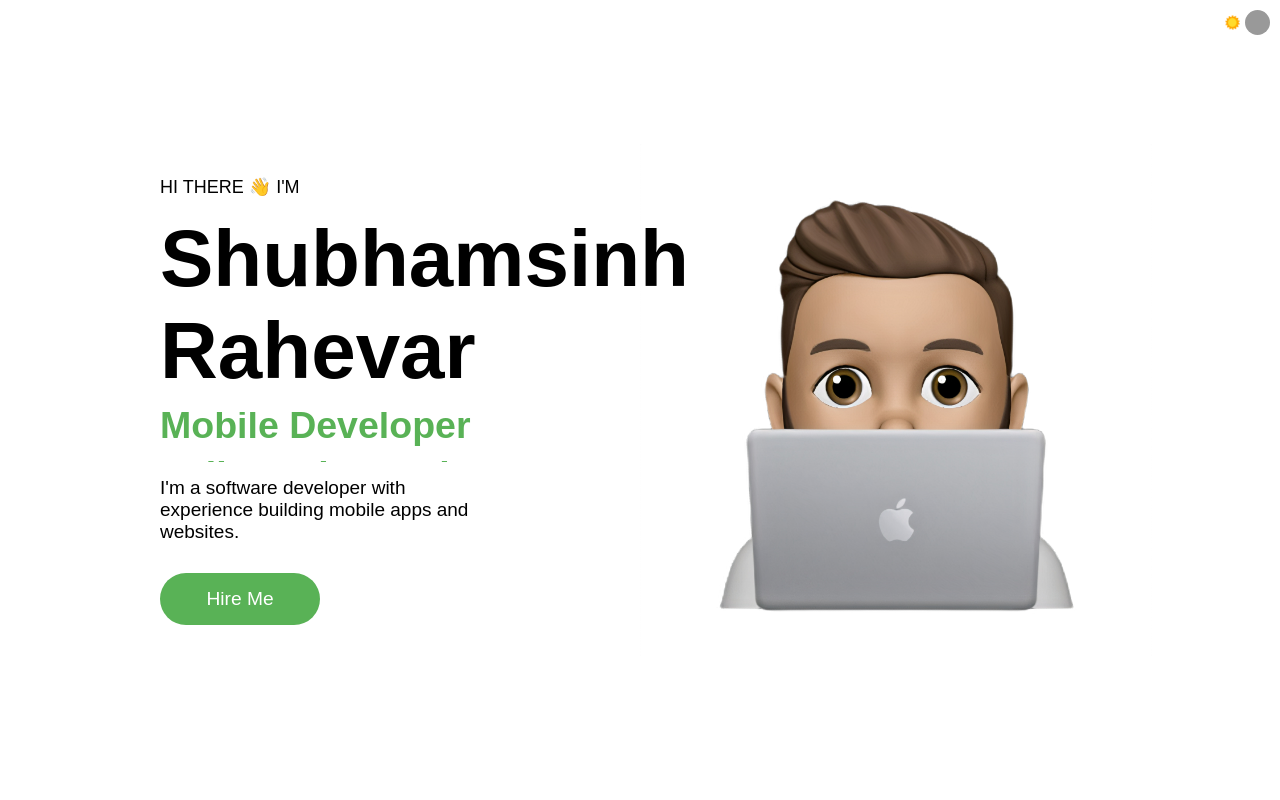
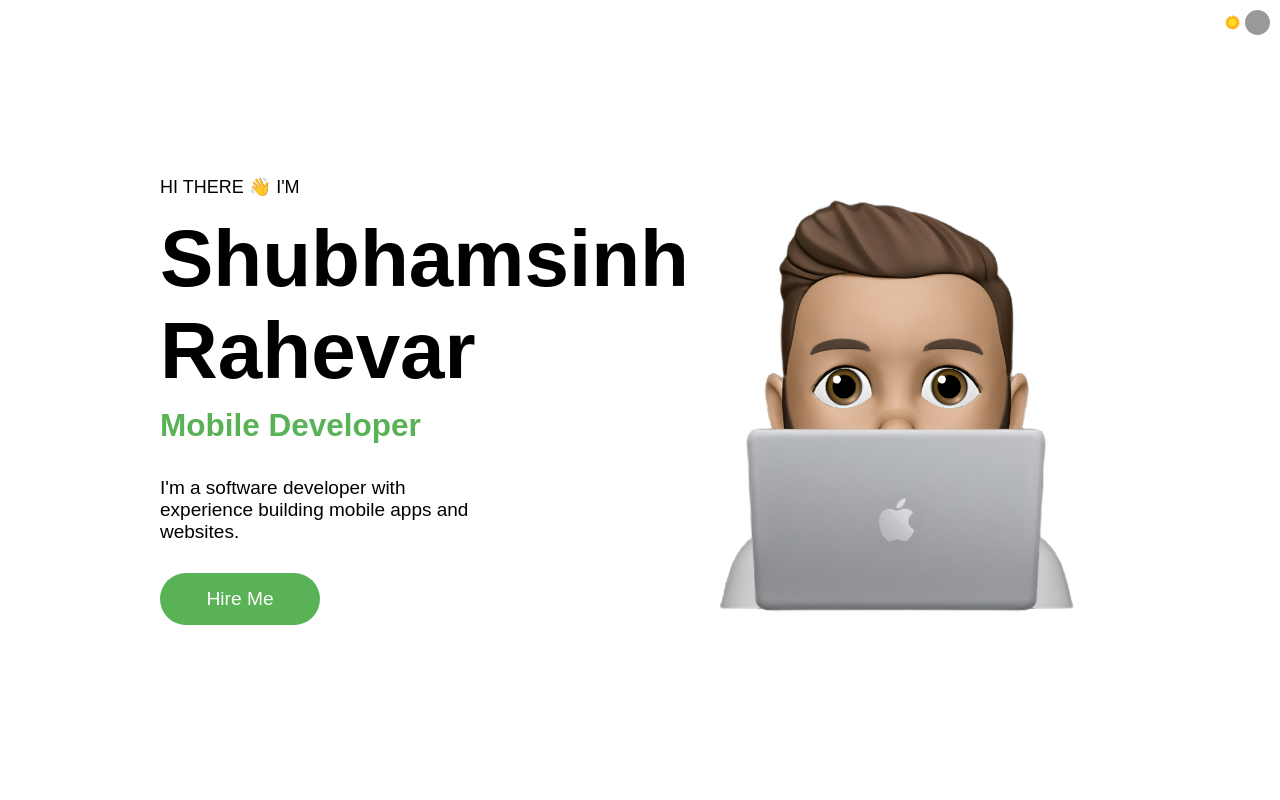
Before and after one commit to shubhamsinh/shubhamsinh.github.io, a React (Create React App) app: page / in a window 1280 px wide. Shown: the top 800 px of the page. Built offline with nearby package versions, Linux system fonts and the light colour scheme.

Commit message:
title issue solved in half screen

```diff
--- a/src/components/intro/intro.css
+++ b/src/components/intro/intro.css
@@ -42,7 +42,7 @@
   height: 50px;
   width: 120%;
   overflow: hidden;
-  font-size: 25px;
+  font-size: 21px;
   margin-bottom: 15px;
 }
 
```
